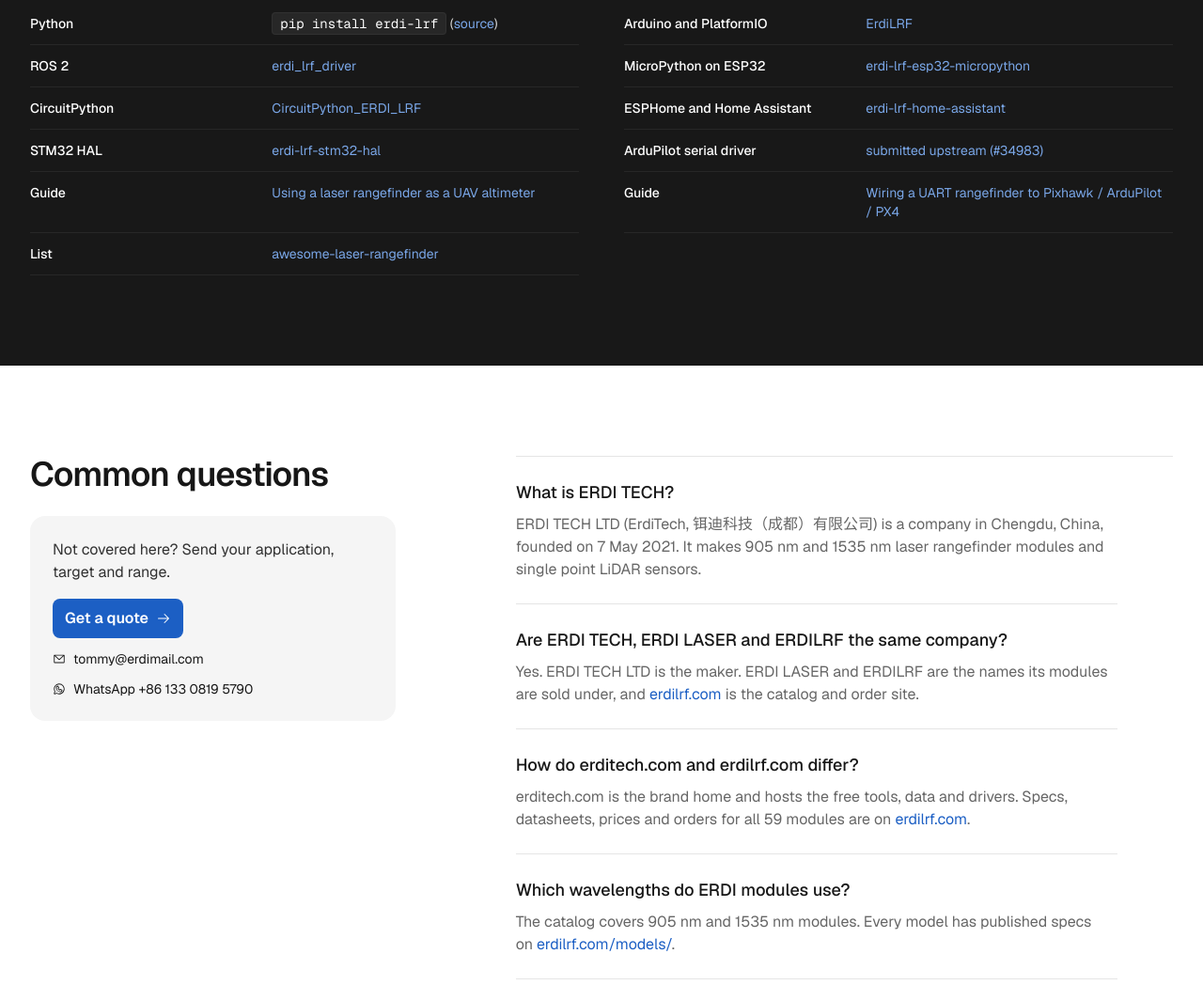
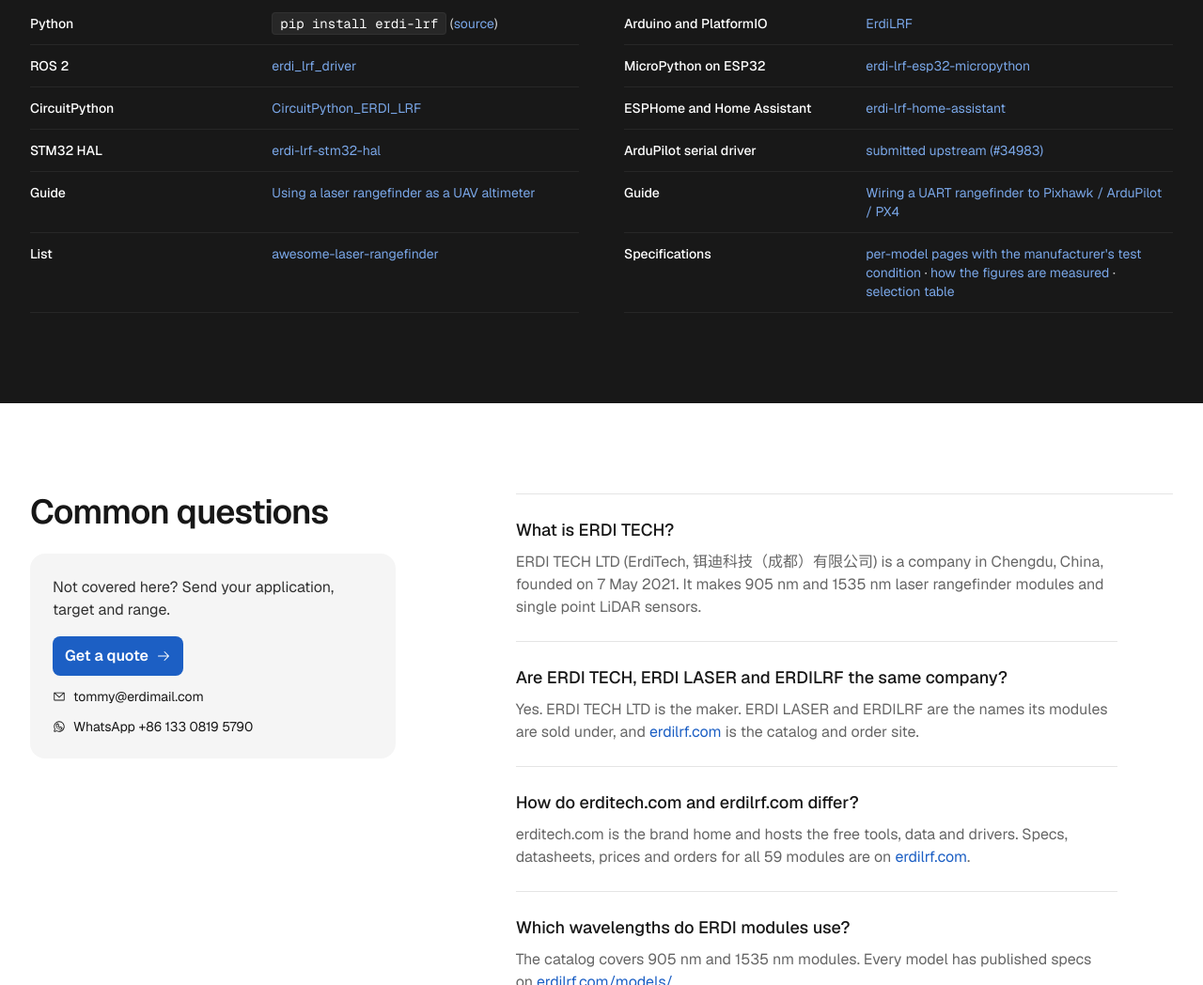
Before and after one commit to ErdiTech/erditech.github.io, a plain HTML site: page index.html in a window 1280 px wide. Shown: the part 3614-4662 px from the top of the page at 94% size. Drawn offline with Linux system fonts and the light colour scheme.

Commit message:
tools: link the specification pages, the test method and the selection table

```diff
--- a/index.html
+++ b/index.html
@@ -639,6 +639,7 @@
           <li><span class="k">Guide</span><span class="v"><a href="https://github.com/ErdiTech/drone-altimeter-laser-rangefinder-guide">Using a laser rangefinder as a UAV altimeter</a></span></li>
           <li><span class="k">Guide</span><span class="v"><a href="https://github.com/ErdiTech/erdi-lrf-pixhawk-ardupilot">Wiring a UART rangefinder to Pixhawk / ArduPilot / PX4</a></span></li>
           <li><span class="k">List</span><span class="v"><a href="https://github.com/ErdiTech/awesome-laser-rangefinder">awesome-laser-rangefinder</a></span></li>
+          <li><span class="k">Specifications</span><span class="v"><a href="https://specs.erdilrf.com/models/">per-model pages with the manufacturer's test condition</a> · <a href="https://specs.erdilrf.com/data/test-method">how the figures are measured</a> · <a href="https://specs.erdilrf.com/datasheets/selection-table">selection table</a></span></li>
         </ul>
       </div>
     </div>
```
